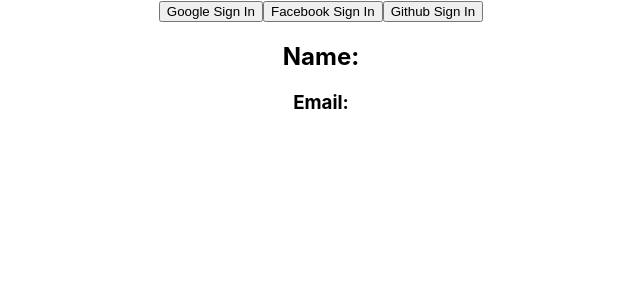
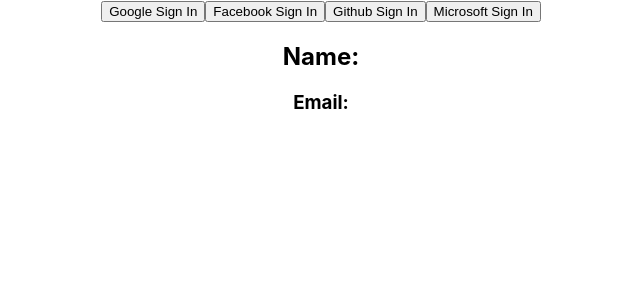
Before and after one commit to khaled39ab/Simple-Firebase-Authentication, a React (Create React App) app: page / in a window 1280 px wide. Shown: the top 300 px of the page, without its empty margins (319-959 px from the left). Built offline with nearby package versions, Linux system fonts and the light colour scheme.

Commit message:
can not authenticate with microsoft

```diff
--- a/src/App.js
+++ b/src/App.js
@@ -1,6 +1,6 @@
 import './App.css';
 import app from './firebase.init';
-import { FacebookAuthProvider, getAuth, GithubAuthProvider, GoogleAuthProvider, signInWithPopup, signOut } from 'firebase/auth';
+import { FacebookAuthProvider, getAuth, GithubAuthProvider, GoogleAuthProvider, OAuthProvider, signInWithPopup, signOut } from 'firebase/auth';
 import { useState } from 'react';
 
 const auth = getAuth(app)
@@ -8,6 +8,7 @@ function App() {
   const googleProvider = new GoogleAuthProvider();
   const githubProvider = new GithubAuthProvider();
   const facebookProvider = new FacebookAuthProvider();
+  const microsoftProvider = new OAuthProvider();
 
   const [user, setUser] = useState({});
 
@@ -47,6 +48,18 @@ function App() {
     .catch(err => console.log(err))
   }
 
+  const handleMicrosoftSignIn =() =>{
+    signInWithPopup(auth, microsoftProvider)
+    .then(res =>{
+      const user = res.user;
+      setUser(user);
+      console.log(user);
+    })
+    .catch(err =>{
+      console.log(err);
+    })
+  }
+
   return (
     <div className="App">
       {
@@ -56,6 +69,7 @@ function App() {
           <button onClick={handleGoogleSignIn}>Google Sign In</button>
           <button onClick={handleFacebookSignIn}>Facebook Sign In</button>
           <button onClick={handleGithubSignIn}>Github Sign In</button>
+          <button onClick={handleMicrosoftSignIn}>Microsoft Sign In</button>
         </>
       }
       <h2>Name: {user.displayName}</h2>
```
